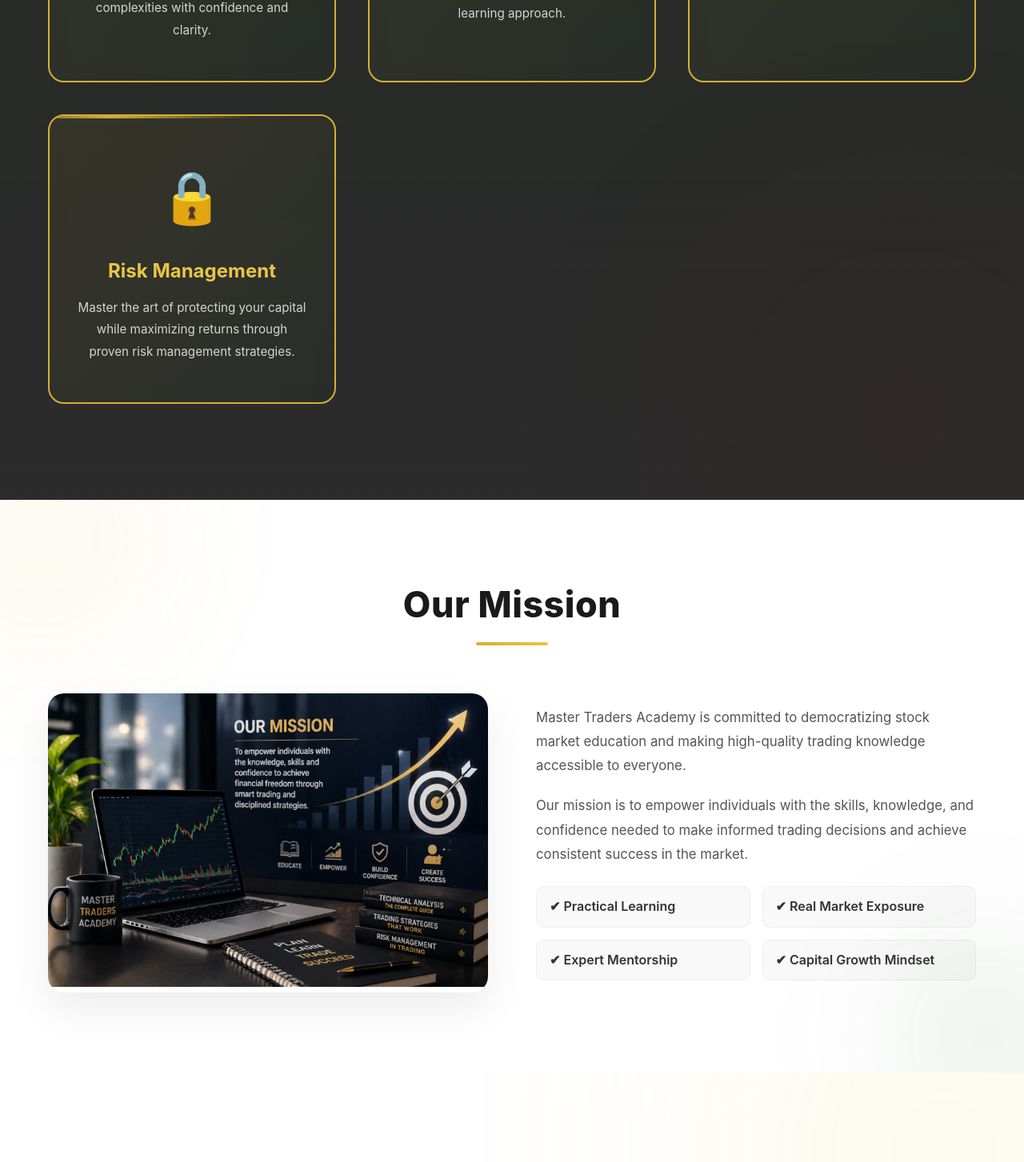
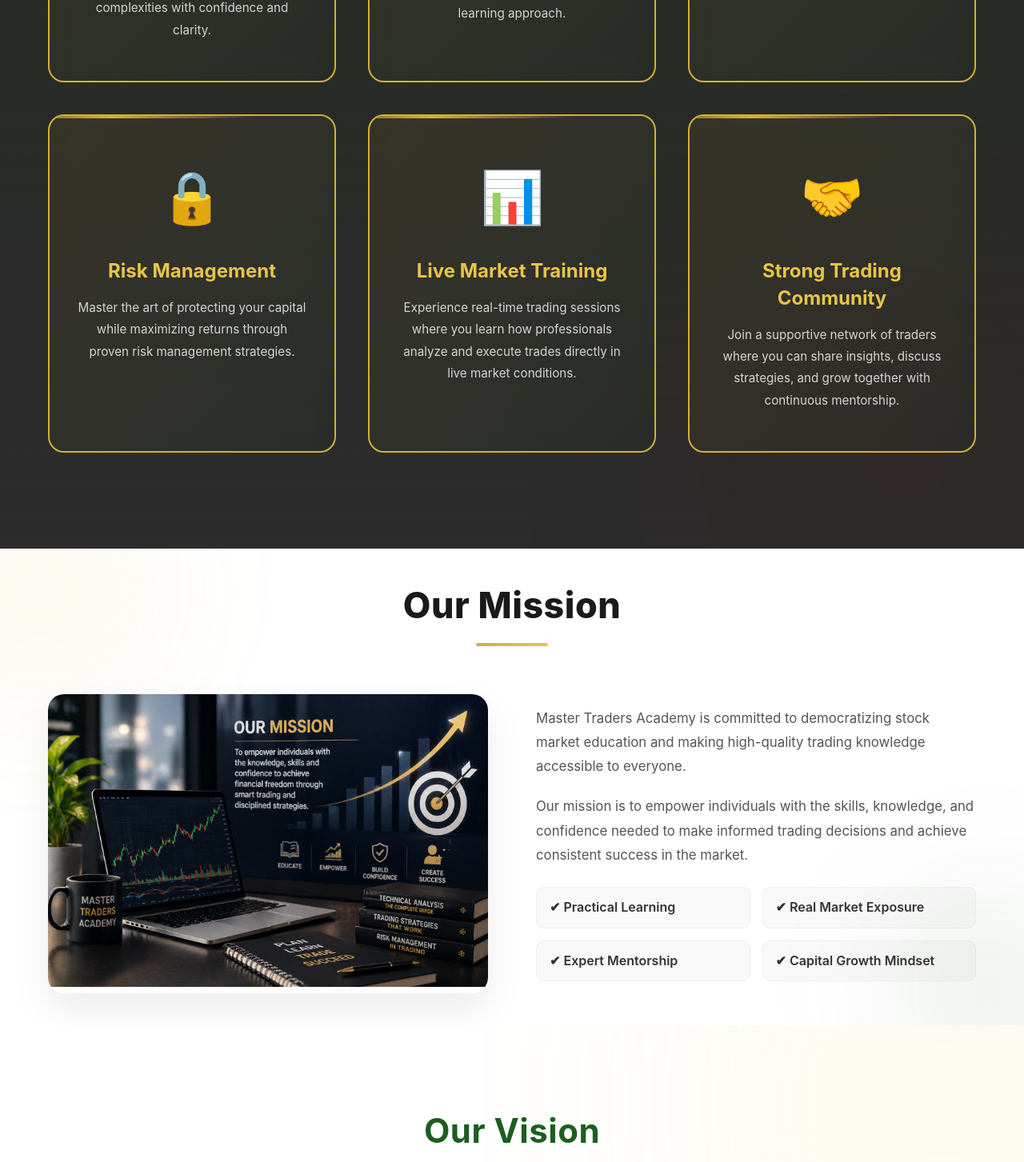
Before and after one commit to Nagashree545/MTA, a React (Create React App) app: page /about in a window 1280 px wide. Shown: the part 1814-3267 px from the top of the page at 80% size. Built offline with nearby package versions, Linux system fonts and the light colour scheme.

Commit message:
first commit

```diff
--- a/src/Components/About.jsx
+++ b/src/Components/About.jsx
@@ -102,8 +102,12 @@ export default function About() {
       {/* What Sets Us Apart */}
       <section className={styles.whatSetsApart}>
       <div className={styles.container}>
+
         <h2 className={styles.sectionTitle}>What Sets Us Apart</h2>
+
         <div className={styles.featureGrid}>
+
+          {/* 1 */}
           <div className={styles.featureCard}>
             <div className={styles.featureIcon}>👨‍🏫</div>
             <h3>Expert Mentors</h3>
@@ -111,6 +115,8 @@ export default function About() {
               Our team of experienced mentors bring years of real-market expertise and teaching excellence. Their personalized guidance helps you navigate market complexities with confidence and clarity.
             </p>
           </div>
+
+          {/* 2 */}
           <div className={styles.featureCard}>
             <div className={styles.featureIcon}>📚</div>
             <h3>Comprehensive Curriculum</h3>
@@ -118,6 +124,8 @@ export default function About() {
               Master multiple trading strategies from swing trading to long-term investing with our structured and practical learning approach.
             </p>
           </div>
+
+          {/* 3 */}
           <div className={styles.featureCard}>
             <div className={styles.featureIcon}>🎯</div>
             <h3>Practical Learning</h3>
@@ -125,6 +133,8 @@ export default function About() {
               Learn by doing. Our hands-on approach ensures you gain real-world trading experience and market confidence.
             </p>
           </div>
+
+          {/* 4 */}
           <div className={styles.featureCard}>
             <div className={styles.featureIcon}>🔒</div>
             <h3>Risk Management</h3>
@@ -132,6 +142,25 @@ export default function About() {
               Master the art of protecting your capital while maximizing returns through proven risk management strategies.
             </p>
           </div>
+
+          {/* 5 - NEW */}
+          <div className={styles.featureCard}>
+            <div className={styles.featureIcon}>📊</div>
+            <h3>Live Market Training</h3>
+            <p>
+              Experience real-time trading sessions where you learn how professionals analyze and execute trades directly in live market conditions.
+            </p>
+          </div>
+
+          {/* 6 - NEW */}
+          <div className={styles.featureCard}>
+            <div className={styles.featureIcon}>🤝</div>
+            <h3>Strong Trading Community</h3>
+            <p>
+              Join a supportive network of traders where you can share insights, discuss strategies, and grow together with continuous mentorship.
+            </p>
+          </div>
+
         </div>
       </div>
     </section>
--- a/src/Styles/About.module.css
+++ b/src/Styles/About.module.css
@@ -415,7 +415,7 @@
 /* ===== MISSION WHITE SECTION ===== */
 .missionWhiteSection {
   background: #ffffff;
-  padding: 100px 20px;
+  padding: 40px 20px;
   position: relative;
   overflow: hidden;
 }
@@ -567,7 +567,7 @@
 /* ================= VISION SECTION ================= */
 .visionSection {
   background: #ffffff;
-  padding: 100px 20px;
+  padding: 40px 20px;
   position: relative;
   overflow: hidden;
   display: flex;
```
Lines whose indentation alone changed are shown as unchanged.
